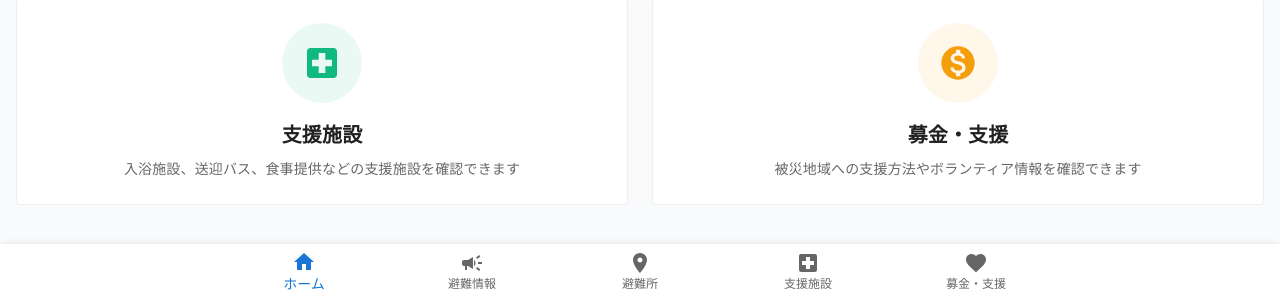
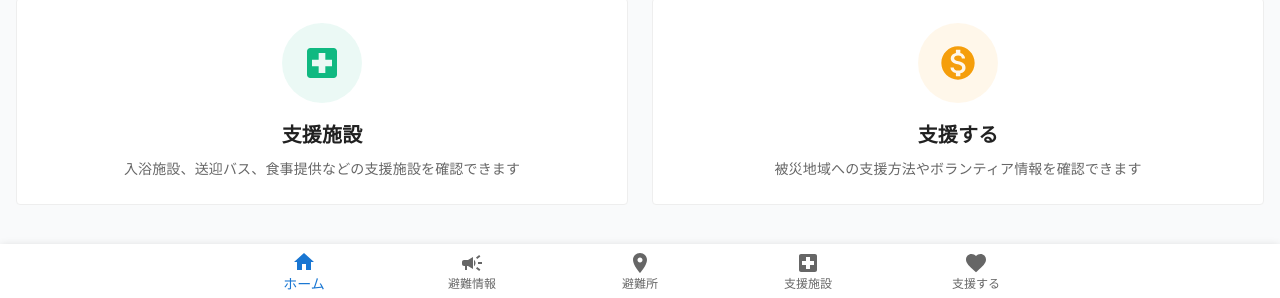
Before and after one commit to novalumo/disaster-prevention-info, a Next.js app: page /ofunato in a window 1280 px wide. Shown: the part 500-798 px from the top of the page. Built offline with nearby package versions, Linux system fonts and the light colour scheme; what @mui/material-nextjs would draw is missing.

Commit message:
refactor: update support section labels for clarity across Ofunato pages

```diff
--- a/src/app/ofunato/components/OfunatoBottomNav.tsx
+++ b/src/app/ofunato/components/OfunatoBottomNav.tsx
@@ -32,7 +32,7 @@ export default function OfunatoBottomNav() {
       icon: <LocalHospital />,
     },
     {
-      label: '募金・支援',
+      label: '支援する',
       value: '/ofunato/support',
       icon: <Favorite />,
     },
--- a/src/app/ofunato/components/OfunatoHeader.tsx
+++ b/src/app/ofunato/components/OfunatoHeader.tsx
@@ -55,7 +55,7 @@ const menuItems = [
   },
   {
     id: 'support',
-    label: '募金・支援',
+    label: '支援する',
     href: '/ofunato/support',
     icon: <Favorite />,
   },
--- a/src/app/ofunato/page.tsx
+++ b/src/app/ofunato/page.tsx
@@ -45,7 +45,7 @@ const menuItems = [
   },
   {
     id: 'support',
-    label: '募金・支援',
+    label: '支援する',
     description: '被災地域への支援方法やボランティア情報を確認できます',
     href: '/ofunato/support',
     icon: <MonetizationOn sx={{ fontSize: 40 }} />,
--- a/src/app/ofunato/support/page.tsx
+++ b/src/app/ofunato/support/page.tsx
@@ -2,10 +2,10 @@ import type { Metadata } from 'next';
 import SupportCard from './SupportCard';
 
 export const metadata: Metadata = {
-  title: '募金・支援情報 - 大船渡市 山林火災情報',
-  description: '大船渡市の被災地域への支援方法を確認できます。',
+  title: '各種募金・ボランティア情報 - 大船渡市 山林火災情報',
+  description: '大船渡市の被災地域へ募金・ボランティア方法を確認できます。',
   openGraph: {
-    title: '募金・支援情報 - 大船渡市 山林火災情報',
+    title: '各種募金・ボランティア情報 - 大船渡市 山林火災情報',
     description: '大船渡市の被災地域への支援方法を確認できます。',
   },
 };
```
